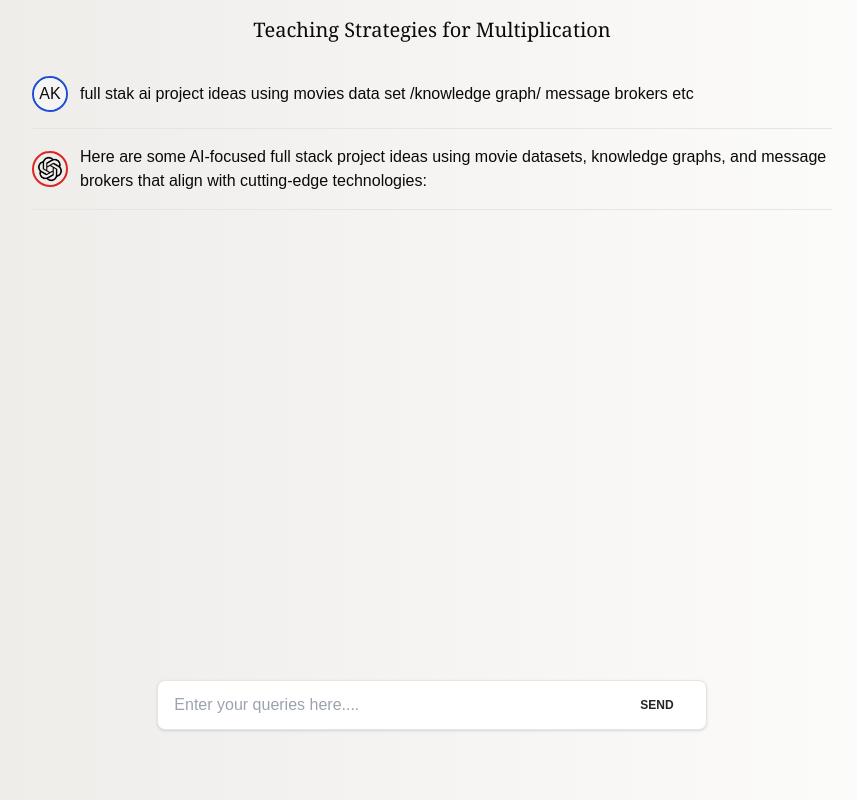
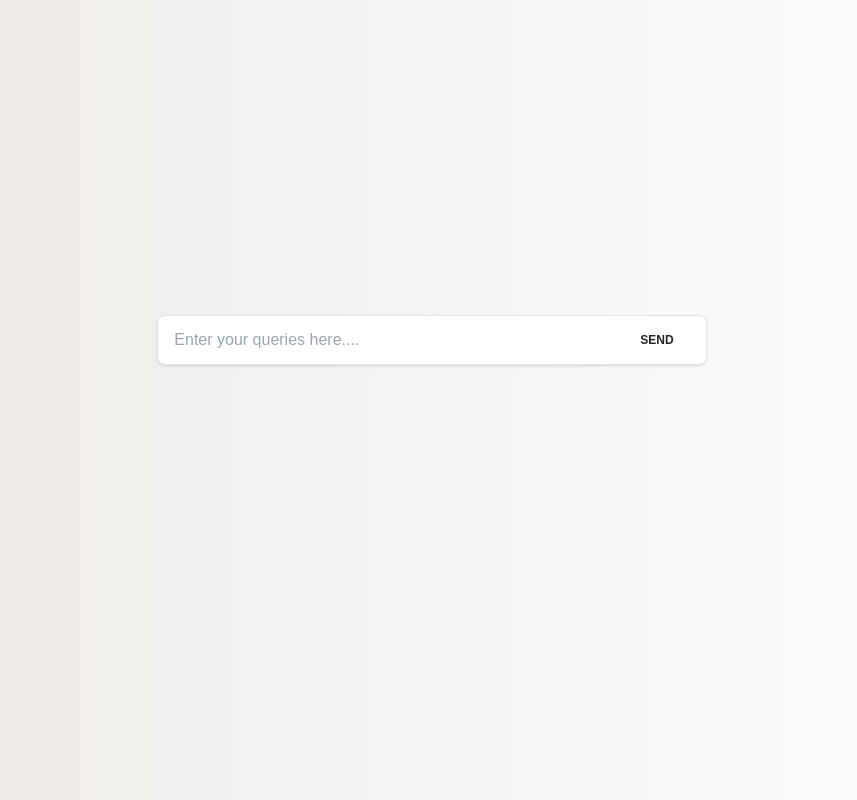
Before and after one commit to dibkb/akmc, a Next.js app: page / in a window 1280 px wide. Shown: the whole page, without its empty margins (208-1065 px from the left). Built offline with nearby package versions, Linux system fonts and the light colour scheme.

Commit message:
chat page

```diff
--- a/app/page.tsx
+++ b/app/page.tsx
@@ -1,10 +1,12 @@
 "use client";
 import HomeFull from "@/components/home/HomeFull";
-
+import Homempty from "@/components/home/Homempty";
+import useAuthStore from "@/src/store/authStore";
 export default function Home() {
+  const { chats } = useAuthStore();
   return (
     <main className="h-[85vh] w-full">
-      <HomeFull />
+      {chats ? <HomeFull /> : <Homempty />}
     </main>
   );
 }
--- a/components/home/Chatinput.tsx
+++ b/components/home/Chatinput.tsx
@@ -1,11 +1,16 @@
+"use client";
+import useAuthStore from "@/src/store/authStore";
 import React from "react";
 
 const Chatinput = () => {
+  const { input, setInput } = useAuthStore();
   return (
     <div className="flex border max-w-[600px] border-stone-200 rounded-lg px-4 py-2 shadow bg-white">
       <input
         className="bg-transparent flex-grow outline-none min-w-[450px]"
         placeholder="Enter your queries here...."
+        value={input}
+        onChange={(e) => setInput(e.target.value)}
       />
       <button className="hover:bg-lime-300 text-stone-800 text-xs font-semibold px-4 py-2 rounded-lg">
         SEND
--- a/src/store/authStore.ts
+++ b/src/store/authStore.ts
@@ -1,31 +1,33 @@
 import { create } from "zustand";
 import { createJSONStorage, persist } from "zustand/middleware";
 
-export interface UserInfo {
-  email: string;
-  id?: number;
-  profilePic?: string;
+export interface Chat {
+  role: "user" | "system";
+  message: string;
 }
 interface AuthState {
-  jwtAccessToken: string | null;
-  setJwtAccessToken: (token: string | null) => void;
-  userInfo: UserInfo | null;
-  setUserInfo: (user: UserInfo) => void;
-  clearTokens: () => void;
+  chats: Chat[] | null;
+  setChats: (mess: Chat) => void;
+  input: string;
+  setInput: (i: string) => void;
 }
 
 const useAuthStore = create<AuthState>()(
   persist(
     (set) => ({
-      jwtAccessToken: null,
-      setJwtAccessToken: (token: string | null) =>
-        set({ jwtAccessToken: token }),
-      userInfo: null,
-      setUserInfo: (token: UserInfo) => set({ userInfo: token }),
-      clearTokens: () => set({ jwtAccessToken: null, userInfo: null }),
+      chats: null,
+      setChats: (mess: Chat) =>
+        set((state) => ({
+          chats: state.chats ? [...state.chats, mess] : [mess],
+        })),
+      input: "",
+      setInput: (i: string) =>
+        set(() => ({
+          input: i,
+        })),
     }),
     {
-      name: "auth-storage",
+      name: "akmc-chat",
       storage: createJSONStorage(() => localStorage),
     }
   )
```
